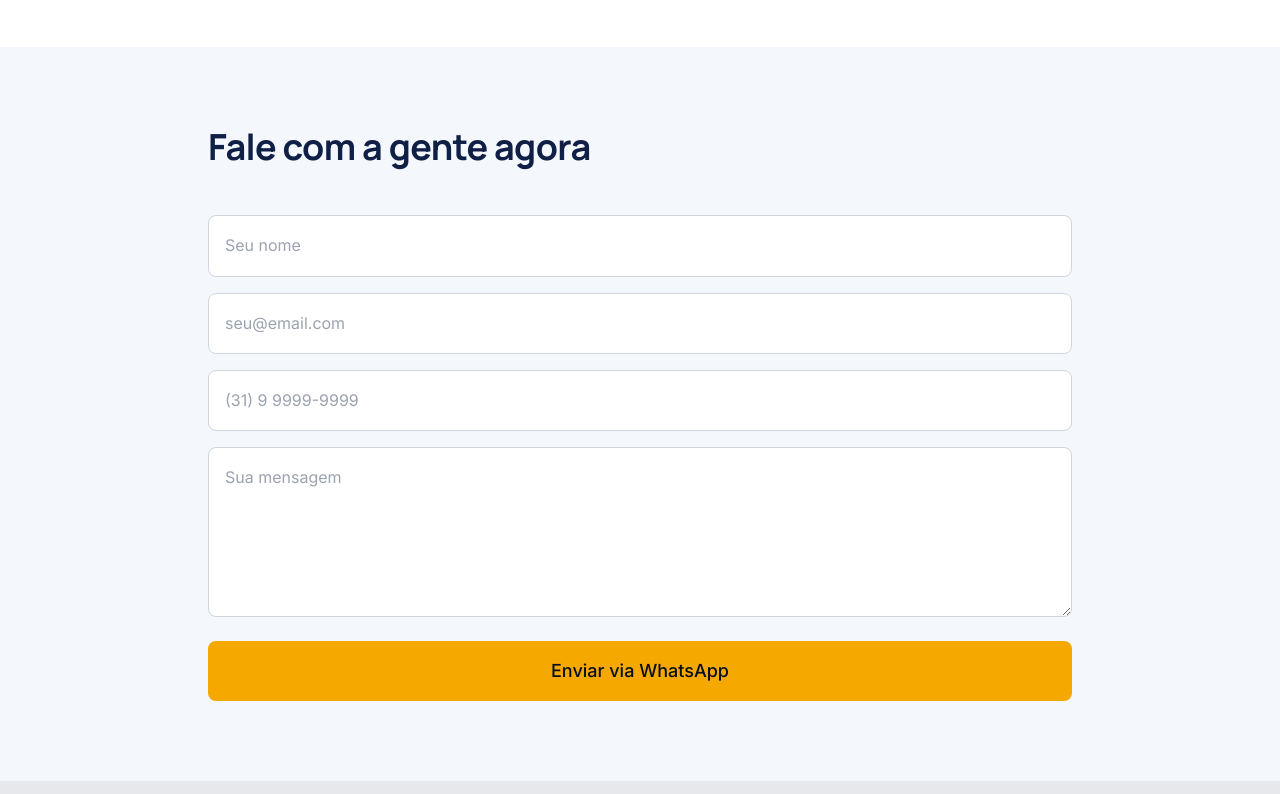
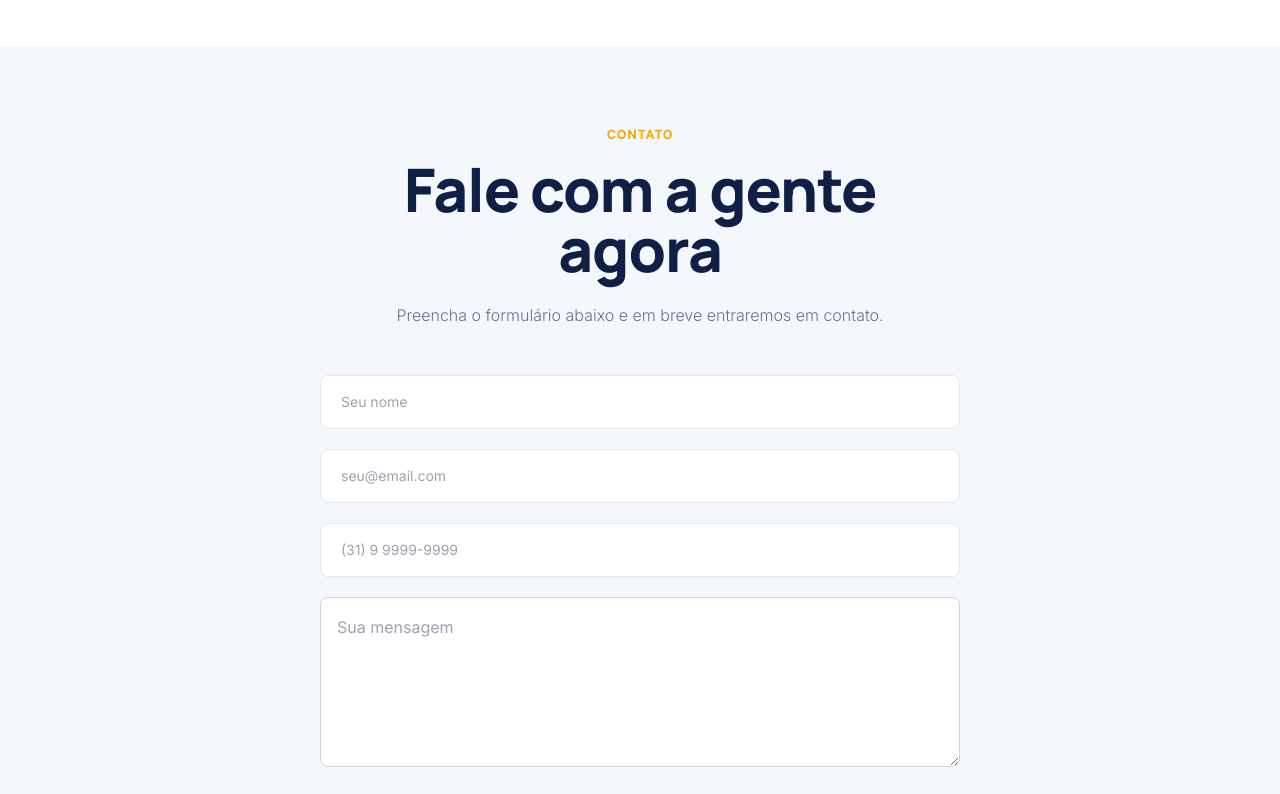
Before and after one commit to j7softwarehouse/caluar-auto-escola, a React (Vite) app: page / in a window 1280 px wide. Shown: the part 6520-7314 px from the top of the page. Built offline with nearby package versions, Linux system fonts and the light colour scheme; the HTML template or start-up script is replaced by a standard one.

Commit message:
refine: ContactForm melhorado com melhor styling
- Adicionado chip e heading maior
- Inputs com melhor styling e focus states
- Melhor espaçamento e padding
- Cores conforme padrão do template

```diff
--- a/src/components/sections/ContactForm.tsx
+++ b/src/components/sections/ContactForm.tsx
@@ -14,14 +14,25 @@ export default function ContactForm() {
 
   return (
     <section id="contato" className="bg-light py-20">
-      <div className="max-w-4xl mx-auto px-4">
-        <h2 className="text-4xl font-manrope font-700 mb-12 text-primary">Fale com a gente agora</h2>
-        <form onSubmit={handleSubmit} className="space-y-4">
+      <div className="max-w-2xl mx-auto px-4">
+        <div className="text-center mb-12">
+          <div className="text-accent font-inter font-600 text-xs uppercase tracking-widest mb-4">
+            Contato
+          </div>
+          <h2 className="text-5xl md:text-6xl font-manrope font-800 text-primary mb-6 leading-tight">
+            Fale com a gente agora
+          </h2>
+          <p className="text-base text-tx-muted font-inter font-300">
+            Preencha o formulário abaixo e em breve entraremos em contato.
+          </p>
+        </div>
+
+        <form onSubmit={handleSubmit} className="space-y-5">
           <input
             type="text"
             placeholder="Seu nome"
             required
-            className="w-full p-4 border border-gray-300 rounded-lg"
+            className="w-full px-5 py-4 border border-border rounded-lg bg-white font-inter text-sm focus:outline-none focus:border-accent transition-colors"
             value={formData.name}
             onChange={(e) => setFormData({ ...formData, name: e.target.value })}
           />
@@ -29,14 +40,14 @@ export default function ContactForm() {
             type="email"
             placeholder="seu@email.com"
             required
-            className="w-full p-4 border border-gray-300 rounded-lg"
+            className="w-full px-5 py-4 border border-border rounded-lg bg-white font-inter text-sm focus:outline-none focus:border-accent transition-colors"
             value={formData.email}
             onChange={(e) => setFormData({ ...formData, email: e.target.value })}
           />
           <input
             type="tel"
             placeholder="(31) 9 9999-9999"
-            className="w-full p-4 border border-gray-300 rounded-lg"
+            className="w-full px-5 py-4 border border-border rounded-lg bg-white font-inter text-sm focus:outline-none focus:border-accent transition-colors"
             value={formData.phone}
             onChange={(e) => setFormData({ ...formData, phone: e.target.value })}
           />
```
Also changed, not shown: 1 other file (tests, documents, lock files or other folders).
